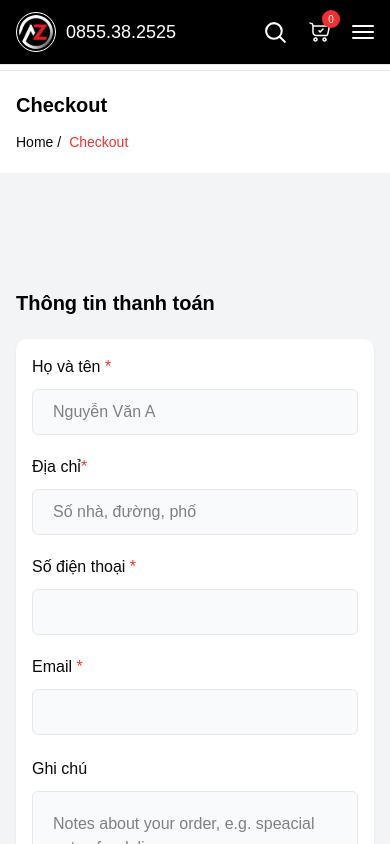
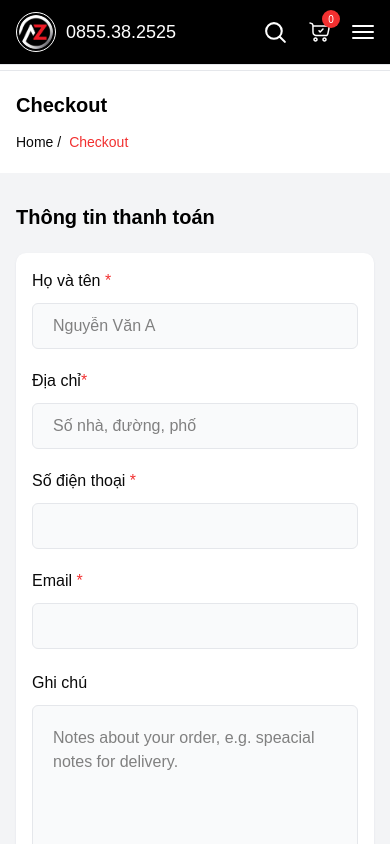
Before and after one commit to dqhuy209/AzShopClient, a Next.js app: page /checkout in a window 390 px wide. Shown: the top 844 px of the page. Built offline with nearby package versions, Linux system fonts and the light colour scheme.

Commit message:
chore: change style cart and fixed size image

```diff
--- a/src/components/Checkout/Billing.jsx
+++ b/src/components/Checkout/Billing.jsx
@@ -2,7 +2,7 @@ import React from 'react'
 
 const Billing = () => {
   return (
-    <div className="mt-9">
+    <div className="mt-5 lg:mt-9">
       <h2 className="font-semibold text-dark text-xl sm:text-2xl mb-5.5">
         Thông tin thanh toán
       </h2>
@@ -79,7 +79,6 @@ const Billing = () => {
             ></textarea>
           </div>
         </div>
-
       </div>
     </div>
   )
--- a/src/components/Checkout/index.jsx
+++ b/src/components/Checkout/index.jsx
@@ -4,7 +4,10 @@ import Breadcrumb from '../Common/Breadcrumb'
 import PaymentMethod from './PaymentMethod'
 import Billing from './Billing'
 import { useAppSelector } from '@/redux/store'
-import { selectSelectedItems, selectSelectedTotalPrice } from '@/redux/features/cart-slice'
+import {
+  selectSelectedItems,
+  selectSelectedTotalPrice,
+} from '@/redux/features/cart-slice'
 import { formatVND } from '@/utils/formatCurrency'
 
 const Checkout = () => {
@@ -15,13 +18,12 @@ const Checkout = () => {
   return (
     <>
       <Breadcrumb title={'Checkout'} pages={['checkout']} />
-      <section className="py-20 overflow-hidden bg-gray-2">
+      <section className="py-[10px] lg:py-20 overflow-hidden bg-gray-2">
         <div className="max-w-[1170px] w-full mx-auto px-4 sm:px-8 xl:px-0">
           <form>
             <div className="flex flex-col lg:flex-row gap-7.5 xl:gap-11">
               {/* <!-- checkout left --> */}
               <div className="lg:max-w-[670px] w-full">
-
                 {/* <!-- billing details --> */}
                 <Billing />
               </div>
@@ -53,7 +55,9 @@ const Checkout = () => {
                       cartItems.map((item) => {
                         const unit =
                           Number(
-                            item?.discountedPrice ?? item?.finalPrice ?? item?.price
+                            item?.discountedPrice ??
+                              item?.finalPrice ??
+                              item?.price
                           ) || 0
                         return (
                           <div
@@ -61,10 +65,14 @@ const Checkout = () => {
                             className="flex items-center justify-between py-5 border-b border-gray-3"
                           >
                             <div>
-                              <p className="text-dark-5 line-clamp-1">{item.title || 'Sản phẩm'}</p>
+                              <p className="text-dark-5 line-clamp-1">
+                                {item.title || 'Sản phẩm'}
+                              </p>
                             </div>
                             <div>
-                              <p className="text-right text-blue">{formatVND(unit)}</p>
+                              <p className="text-right text-blue">
+                                {formatVND(unit)}
+                              </p>
                             </div>
                           </div>
                         )
@@ -78,10 +86,14 @@ const Checkout = () => {
                     {/* <!-- total --> */}
                     <div className="flex items-center justify-between pt-5">
                       <div>
-                        <p className="text-xl font-semibold text-dark">Thành tiền</p>
+                        <p className="text-xl font-semibold text-dark">
+                          Thành tiền
+                        </p>
                       </div>
                       <div>
-                        <p className="text-lg font-medium text-right text-blue">{formatVND(totalPrice)}</p>
+                        <p className="text-lg font-medium text-right text-blue">
+                          {formatVND(totalPrice)}
+                        </p>
                       </div>
                     </div>
                   </div>
--- a/src/components/Common/CartSidebarModal/SingleItem.jsx
+++ b/src/components/Common/CartSidebarModal/SingleItem.jsx
@@ -28,9 +28,10 @@ const SingleItem = ({ item, removeItemFromCart }) => {
       <div className="flex items-center w-full gap-6">
         <Link
           href={`/shop-details/${item?.id ?? ''}`}
-          className="flex items-center justify-center rounded-[10px] bg-gray-3 max-w-[90px] w-full h-22.5"
+          className="flex items-center justify-center overflow-hidden rounded-[10px] bg-gray-3
+          min-w-[100px] h-[100px] relative"
         >
-          <Image src={imageSrc} alt="product" width={100} height={100} />
+          <Image src={imageSrc} alt="product" fill className="object-cover" />
         </Link>
 
         <div>
--- a/src/components/Home/Categories/index.jsx
+++ b/src/components/Home/Categories/index.jsx
@@ -117,6 +117,9 @@ const Categories = () => {
             breakpoints={{
               // when window width is >= 640px
               0: {
+                slidesPerView: 1,
+              },
+              430: {
                 slidesPerView: 2,
               },
               1000: {
```
